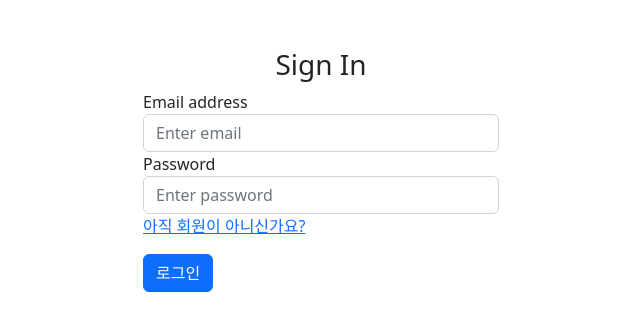
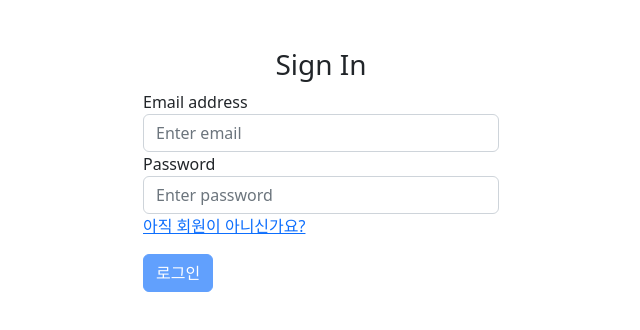
Before and after one commit to JwithYOU/wanted-pre-onboarding-frontend, a React (Create React App) app: page /signin in a window 1280 px wide. Shown: the top 330 px of the page, without its empty margins (319-959 px from the left). Built offline with nearby package versions, Linux system fonts and the light colour scheme.

Commit message:
feat: 유효성 검사 기능 추가

```diff
--- a/src/components/Login.js
+++ b/src/components/Login.js
@@ -1,8 +1,28 @@
-import React from "react";
+import React, { useState } from "react";
 import { Link } from "react-router-dom";
 import "bootstrap/dist/css/bootstrap.min.css";
 
 const Login = () => {
+  const [email, setEmail] = useState("");
+  const [psword, setPsword] = useState("");
+  const [validation, setValidation] = useState(true);
+
+  const emailHandleChange = (e) => {
+    e.preventDefault();
+    setEmail(e.target.value);
+  };
+
+  const pswordHandleChange = (e) => {
+    e.preventDefault();
+    setPsword(e.target.value);
+  };
+
+  const isEmailValid = email.includes("@");
+  const isPswordValid = psword.length >= 8;
+  const isFormValid = isEmailValid && isPswordValid;
+
+  const handleSubmit = (e) => {};
+
   return (
     <div className="container">
       <div className="row">
@@ -14,6 +34,8 @@ const Login = () => {
               <label>Email address</label>
               <input
                 type="email"
+                value={email}
+                onChange={emailHandleChange}
                 className="form-control"
                 placeholder="Enter email"
                 data-testid="email-input"
@@ -24,6 +46,8 @@ const Login = () => {
               <label>Password</label>
               <input
                 type="password"
+                value={psword}
+                onChange={pswordHandleChange}
                 className="form-control"
                 placeholder="Enter password"
                 data-testid="password-input"
@@ -39,6 +63,7 @@ const Login = () => {
               type="submit"
               className="btn btn-primary btn-block"
               data-testid="signin-button"
+              disabled={!isFormValid}
             >
               로그인
             </button>
```
